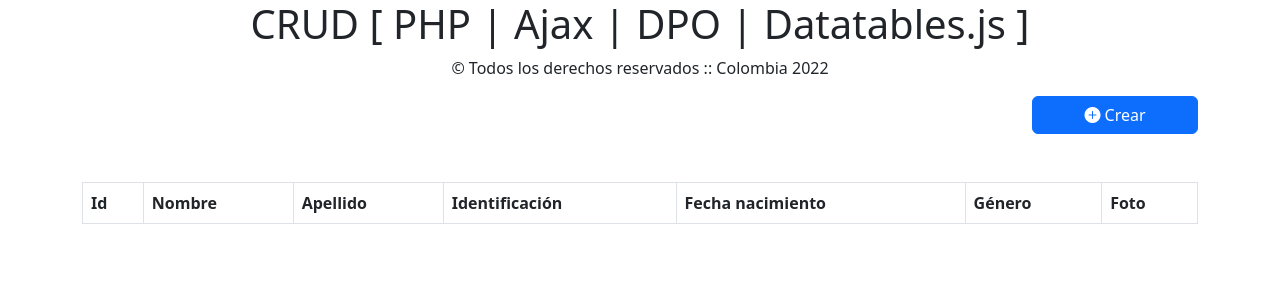
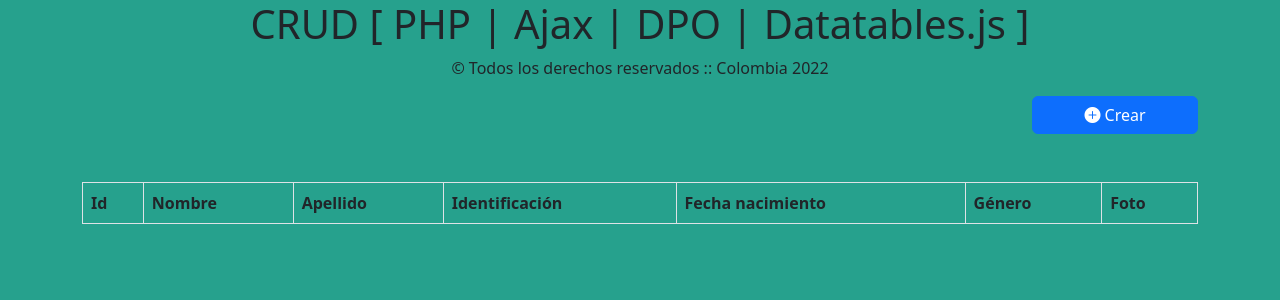
Before and after one commit to cdelcastillomaussa/PracticaTerApps, a PHP site: page / in a window 1280 px wide. Shown: the top 300 px of the page. Run offline with PHP 8.4, Linux system fonts and the light colour scheme; lists and menus that the app fills with data are empty; some libraries are stand-ins or nearby versions.

Commit message:
cambio en los archivos

```diff
--- a/css/styles.css
+++ b/css/styles.css
@@ -0,0 +1,5 @@
+body{
+    padding: 0;
+    margin: 0;
+    background-color: #26A18D;
+}
--- a/index.php
+++ b/index.php
@@ -3,7 +3,6 @@
   <head>
     <meta charset="utf-8">
     <meta name="viewport" content="width=device-width, initial-scale=1">
-    <title>CRUD con PHP, Ajax, DPO y Datatables.js</title>
 
         <!--CSS Boopstrap 5.2.0 -->
         <link href="https://cdn.jsdelivr.net/npm/bootstrap@5.2.0/dist/css/bootstrap.min.css" rel="stylesheet" integrity="sha384-gH2yIJqKdNHPEq0n4Mqa/HGKIhSkIHeL5AyhkYV8i59U5AR6csBvApHHNl/vI1Bx" crossorigin="anonymous">
@@ -16,6 +15,9 @@
 
         <!-- Custom CSS-->
         <link rel="stylesheet" href="css/styles.css">
+
+    <title>CRUD con PHP, Ajax, DPO y Datatables.js</title>
+
   </head>
   <body>
 
```
Lines whose indentation alone changed are shown as unchanged.
